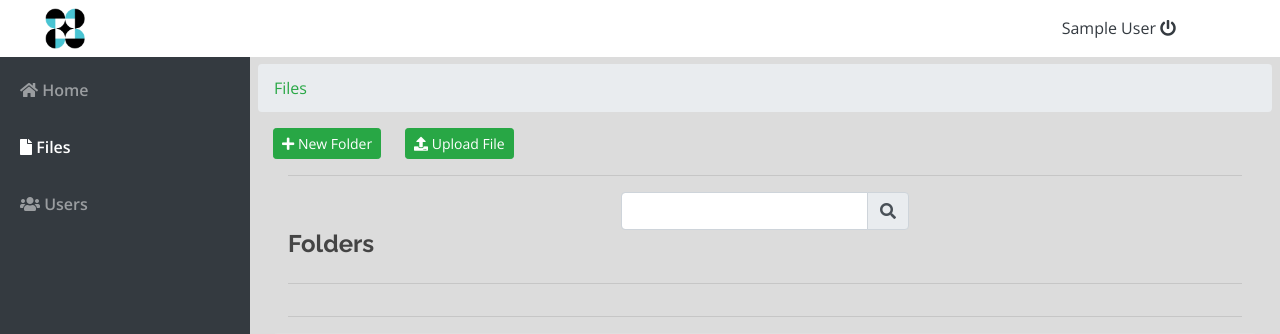
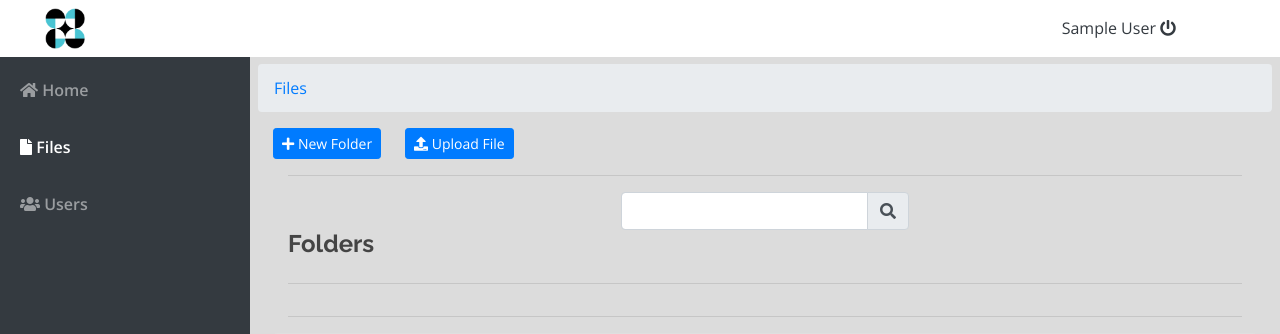
Before and after one commit to rabucejojr/filesystem, a PHP site: page /index.php?page=files in a window 1280 px wide. Shown: the top 334 px of the page. Run offline with PHP 8.4, Linux system fonts and the light colour scheme; the visitor is signed in with stand-in values (Sample User, id 1); data that the repository does not hold is empty; some libraries are stand-ins or nearby versions.

Commit message:
change color

```diff
--- a/files.php
+++ b/files.php
@@ -66,15 +66,15 @@ $files = $conn->query("SELECT * FROM files where folder_id = $folder_parent and
 			$id = $path['parent_id'];
 		}
 		?>
-		<li class="breadcrumb-item"><a class="text-success" href="index.php?page=files">Files</a></li>
+		<li class="breadcrumb-item"><a class="text-primary" href="index.php?page=files">Files</a></li>
 	</ol>
 </nav>
 <div class="container-fluid">
 	<div class="col-lg-12">
 
 		<div class="row">
-			<button class="btn btn-success btn-sm" id="new_folder"><i class="fa fa-plus"></i> New Folder</button>
-			<button class="btn btn-success btn-sm ml-4" id="new_file"><i class="fa fa-upload"></i> Upload File</button>
+			<button class="btn btn-primary btn-sm" id="new_folder"><i class="fa fa-plus"></i> New Folder</button>
+			<button class="btn btn-primary btn-sm ml-4" id="new_file"><i class="fa fa-upload"></i> Upload File</button>
 		</div>
 		<hr>
 		<div class="row">
```
